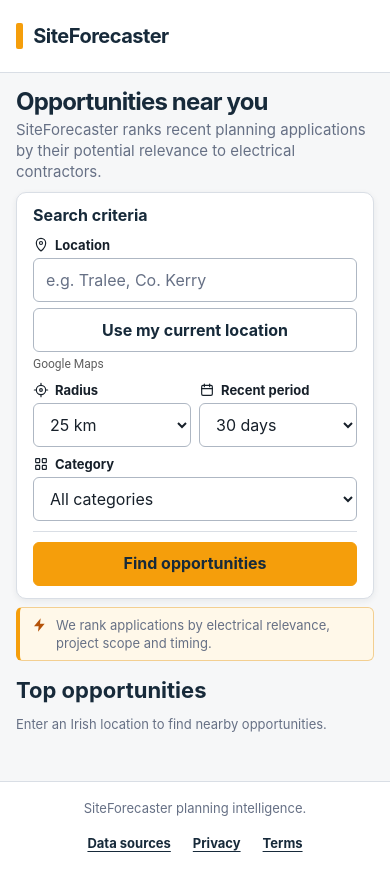
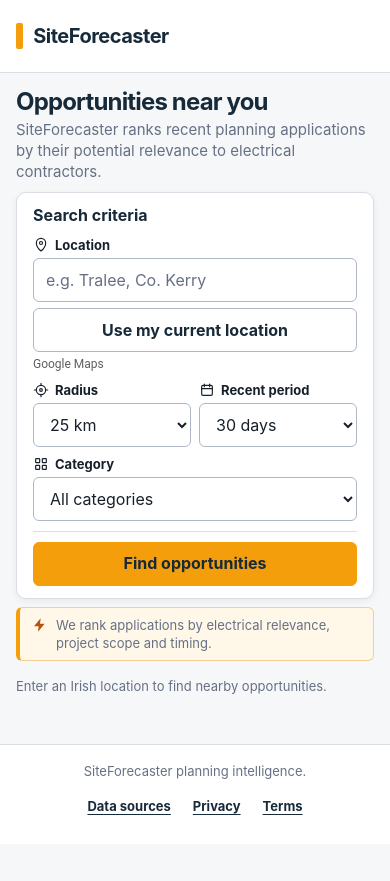
Before and after one commit to moranjohn-95/groundsignal, a React (Vite) app in the folder frontend/: page / in a window 390 px wide. After the commit the page ends 844 px from the top, so only its background shows below. Built offline with nearby package versions, Linux system fonts and the light colour scheme.

Commit message:
Remove top opportunities line

```diff
--- a/frontend/src/features/opportunities/OpportunitiesPage.tsx
+++ b/frontend/src/features/opportunities/OpportunitiesPage.tsx
@@ -68,6 +68,8 @@
   const [searchState, setSearchState] = useState<SearchState>({
     status: 'initial',
   })
+  const hasResultsHeading =
+    searchState.status === 'success' || searchState.status === 'opportunities-error'
 
   async function loadOpportunities(
     request: OpportunitySearchRequest,
@@ -258,12 +260,9 @@
 
       <section
         className="opportunity-results"
-        aria-labelledby={resultsHeadingId}
+        aria-labelledby={hasResultsHeading ? resultsHeadingId : undefined}
+        aria-label={hasResultsHeading ? undefined : 'Opportunity results'}
       >
-        <h2 id={resultsHeadingId} tabIndex={-1}>
-          Top opportunities
-        </h2>
-
         {searchState.status === 'initial' && (
           <p className="opportunity-results__empty-message">
             Enter an Irish location to find nearby opportunities.
@@ -305,9 +304,13 @@
 
         {(searchState.status === 'success' ||
           searchState.status === 'opportunities-error') && (
-          <h3 className="opportunity-results__location">
+          <h2
+            id={resultsHeadingId}
+            className="opportunity-results__location"
+            tabIndex={-1}
+          >
             Opportunities near {searchState.resultLocation}
-          </h3>
+          </h2>
         )}
 
         {searchState.status === 'opportunities-error' && (
--- a/frontend/src/styles/global.css
+++ b/frontend/src/styles/global.css
@@ -383,14 +383,7 @@
   margin-top: 2.75rem;
 }
 
-.opportunity-results > h2 {
-  margin: 0 0 1rem;
-  color: var(--color-primary);
-  font-size: 1.375rem;
-  line-height: 1.25;
-}
-
-.opportunity-results > h3 {
+.opportunity-results__location {
   margin-block: 1.25rem 0.5rem;
   color: var(--color-primary);
   font-size: 1.125rem;
@@ -1352,14 +1345,6 @@
     padding-inline: 0;
   }
 
-  .opportunity-results > h2 {
-    margin-bottom: 0.625rem;
-  }
-
-  .opportunity-results__location {
-    display: none;
-  }
-
   .opportunity-results__toolbar {
     flex-wrap: wrap;
     justify-content: flex-start;
```
Also changed, not shown: 2 other files (tests, documents, lock files or other folders).
